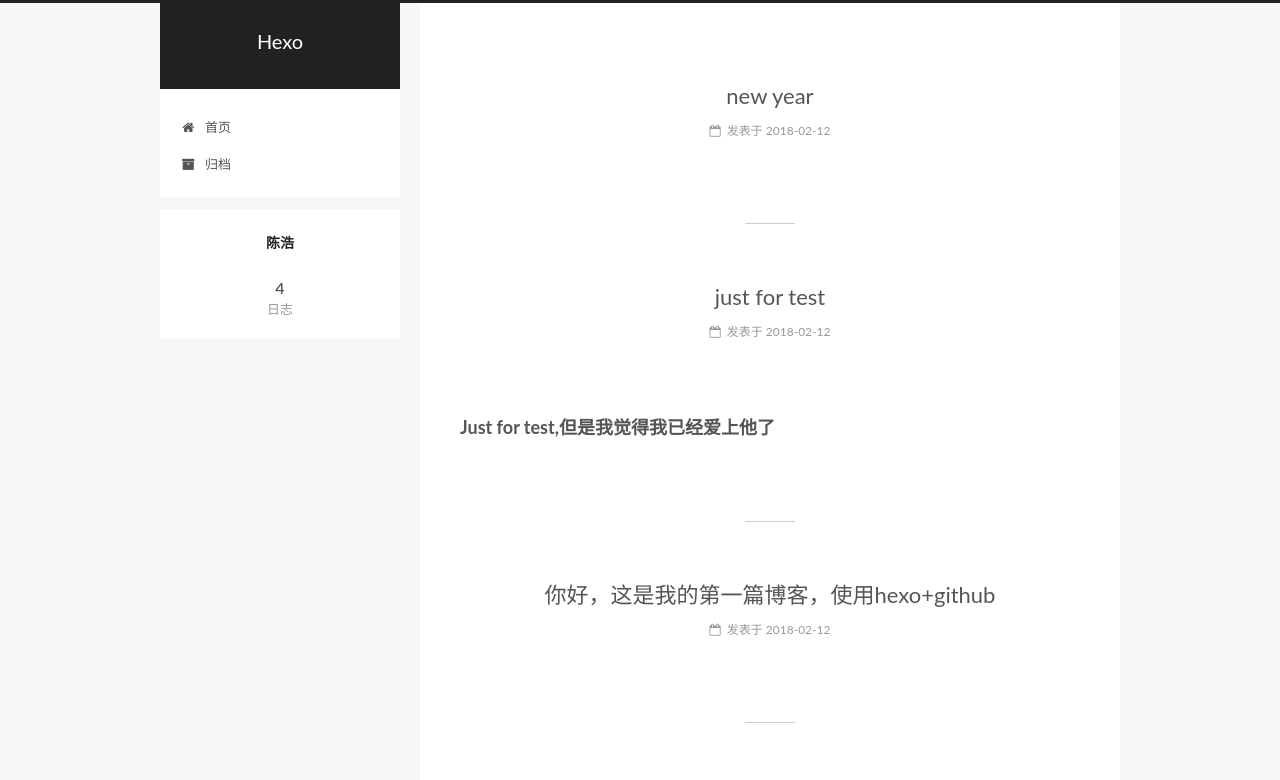
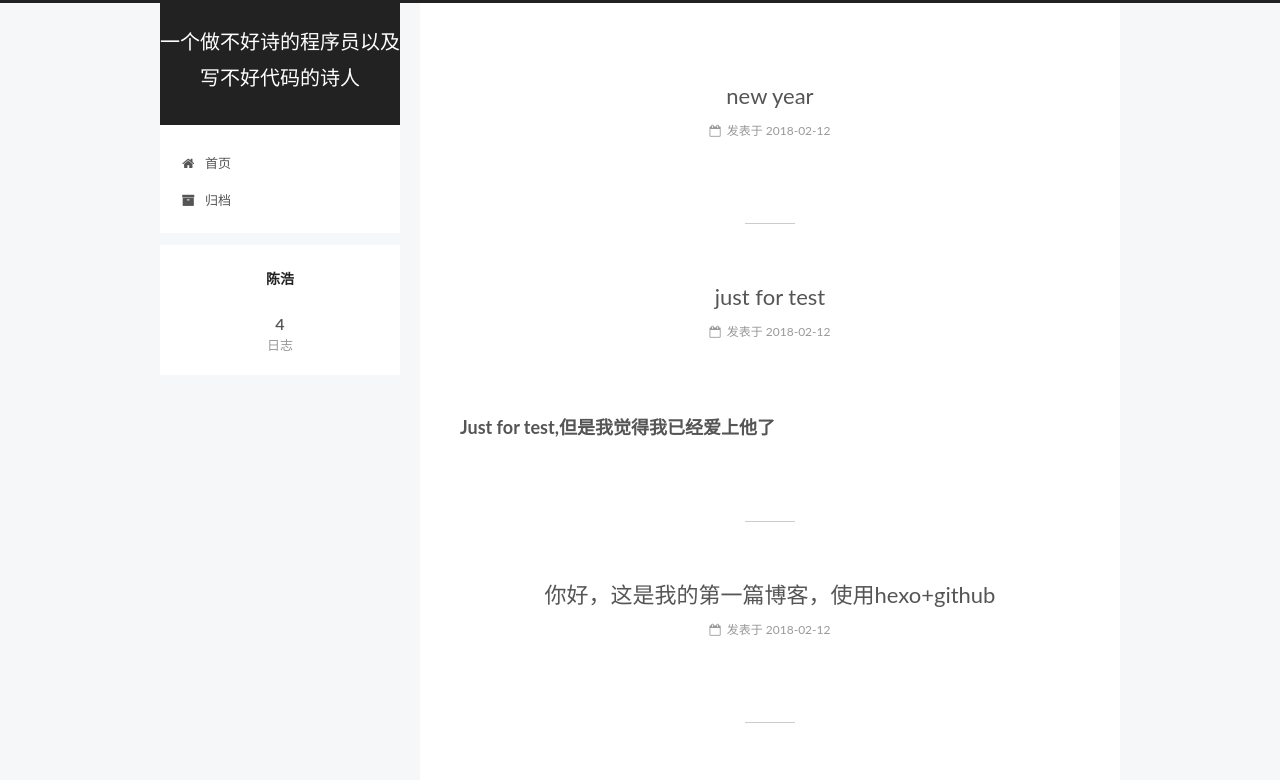
Before and after one commit to wanzaixiaoxin/wanzaixiaoxin.github.io, a plain HTML site: page index.html in a window 1280 px wide. Shown: the top 780 px of the page. Drawn offline with Linux system fonts and the light colour scheme.

Commit message:
Site updated: 2018-02-12 18:06:45

```diff
--- a/index.html
+++ b/index.html
@@ -80,12 +80,12 @@
 
 
 <meta property="og:type" content="website">
-<meta property="og:title" content="Hexo">
+<meta property="og:title" content="一个做不好诗的程序员以及写不好代码的诗人">
 <meta property="og:url" content="http://yoursite.com/index.html">
-<meta property="og:site_name" content="Hexo">
+<meta property="og:site_name" content="一个做不好诗的程序员以及写不好代码的诗人">
 <meta property="og:locale" content="zh-Hans">
 <meta name="twitter:card" content="summary">
-<meta name="twitter:title" content="Hexo">
+<meta name="twitter:title" content="一个做不好诗的程序员以及写不好代码的诗人">
 
 
 
@@ -121,7 +121,7 @@
 
 
 
-  <title>Hexo</title>
+  <title>一个做不好诗的程序员以及写不好代码的诗人</title>
 
 
 
@@ -152,7 +152,7 @@
     <div class="custom-logo-site-title">
       <a href="/"  class="brand" rel="start">
         <span class="logo-line-before"><i></i></span>
-        <span class="site-title">Hexo</span>
+        <span class="site-title">一个做不好诗的程序员以及写不好代码的诗人</span>
         <span class="logo-line-after"><i></i></span>
       </a>
     </div>
@@ -238,7 +238,7 @@
     </span>
 
     <span hidden itemprop="publisher" itemscope itemtype="http://schema.org/Organization">
-      <meta itemprop="name" content="Hexo">
+      <meta itemprop="name" content="一个做不好诗的程序员以及写不好代码的诗人">
     </span>
 
 
@@ -357,7 +357,7 @@
     </span>
 
     <span hidden itemprop="publisher" itemscope itemtype="http://schema.org/Organization">
-      <meta itemprop="name" content="Hexo">
+      <meta itemprop="name" content="一个做不好诗的程序员以及写不好代码的诗人">
     </span>
 
 
@@ -476,7 +476,7 @@
     </span>
 
     <span hidden itemprop="publisher" itemscope itemtype="http://schema.org/Organization">
-      <meta itemprop="name" content="Hexo">
+      <meta itemprop="name" content="一个做不好诗的程序员以及写不好代码的诗人">
     </span>
 
 
@@ -595,7 +595,7 @@
     </span>
 
     <span hidden itemprop="publisher" itemscope itemtype="http://schema.org/Organization">
-      <meta itemprop="name" content="Hexo">
+      <meta itemprop="name" content="一个做不好诗的程序员以及写不好代码的诗人">
     </span>
 
 
```
Also changed, not shown: 2018/02/12/hello-world/index.html (+4 -4 lines), 2018/02/12/just-for-test/index.html (+4 -4 lines), 2018/02/12/new-year/index.html (+4 -4 lines), 2018/02/12/你好，这是我的第一篇博客，使用hexo-github/index.html (+4 -4 lines), archives/2018/02/index.html (+5 -5 lines), archives/2018/index.html (+5 -5 lines), archives/index.html (+5 -5 lines).
